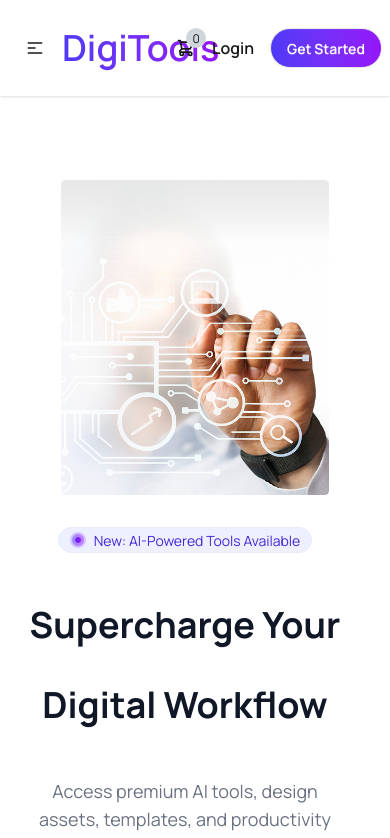
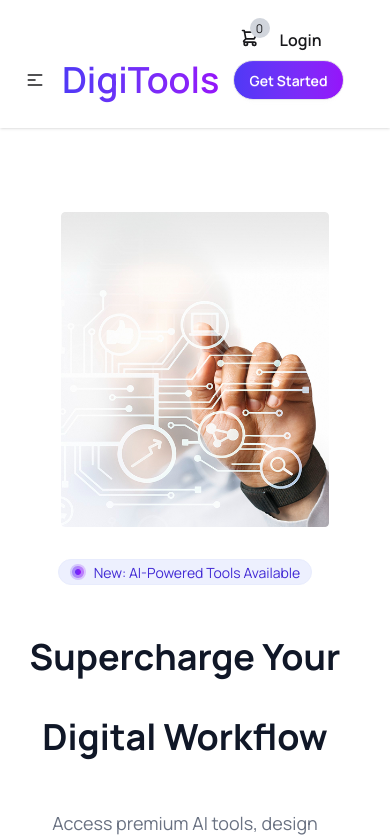
Before and after one commit to muhammad-touhid/B13-Assignment-06---Md-Touhid, a React (Vite) app: page / in a window 390 px wide. Shown: the top 838 px of the page. Built offline with nearby package versions, Linux system fonts and the light colour scheme.

Commit message:
fixed navbar responsive

```diff
--- a/src/component/Navbar/Navbar.jsx
+++ b/src/component/Navbar/Navbar.jsx
@@ -4,7 +4,7 @@ const Navbar = ({ cart }) => {
   return (
     <div className=" bg-base-100 shadow-sm py-4">
       <div className="navbar mx-auto max-w-300">
-        <div className="navbar-start">
+        <div className="navbar-start mt-8 sm:mt-0">
           <div className="dropdown">
             <div tabIndex={0} role="button" className="btn btn-ghost lg:hidden">
               <svg
@@ -75,7 +75,8 @@ const Navbar = ({ cart }) => {
             </li>
           </ul>
         </div>
-        <div className="navbar-end space-x-4">
+        <div className="flex flex-col sm:flex-row gap-2 navbar-end justify-baseline space-x-4">
+          <div className="flex gap-5">
             <div className="indicator">
               <svg
                 xmlns="http://www.w3.org/2000/svg"
@@ -99,9 +100,12 @@ const Navbar = ({ cart }) => {
               </span>
             </div>
             <p className="font-semibold cursor-pointer">Login</p>
+          </div>
+          <div>
             <a className="btn rounded-4xl bg-linear-to-r from-[#4F39F6] to-[#9514FA] text-white">
               Get Started
             </a>
+          </div>
         </div>
       </div>
     </div>
```
Lines whose indentation alone changed are shown as unchanged.
